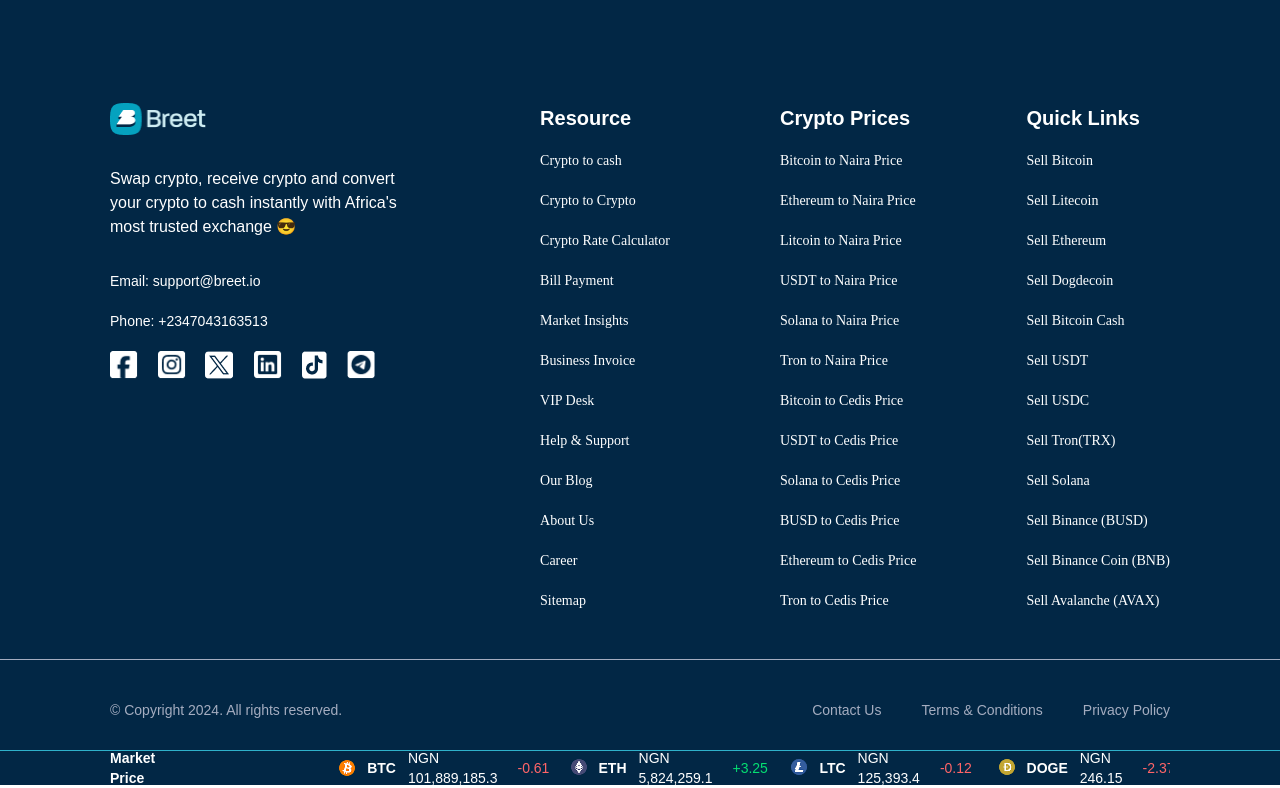
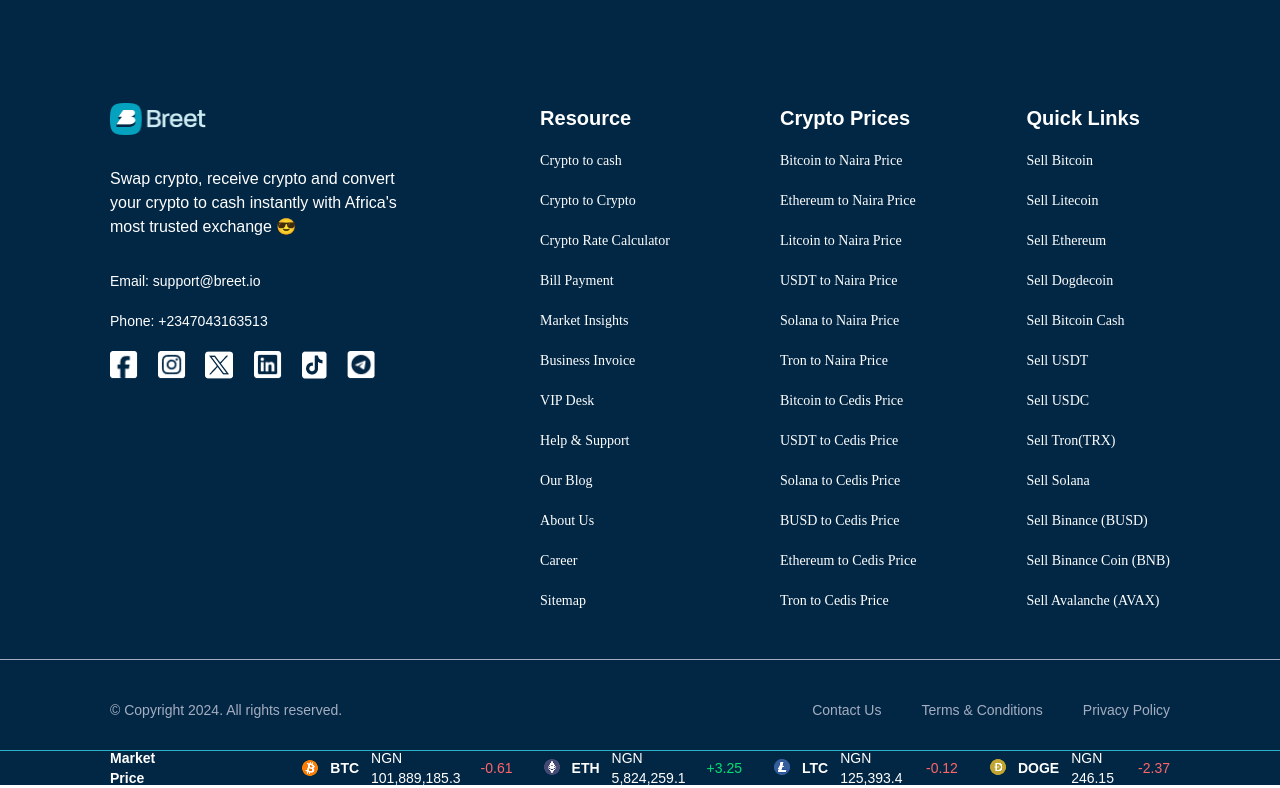
Before and after one commit to Evelynolofin/BreetCares, a React (Vite) app: page / in a window 1280 px wide. Shown: the part 6040-6828 px from the top of the page. Built offline with nearby package versions, Linux system fonts and the light colour scheme.

Commit message:
new commit

```diff
--- a/src/static/Footer.tsx
+++ b/src/static/Footer.tsx
@@ -156,7 +156,7 @@
             </div>
         </section>
 
-        <section className="bg-[#022745] text-white text-sm h-[35px] flex items-center gap-40 px-[110px] py-4 border-t border-[#2FB1CA]
+        <section className="bg-[#022745] text-white text-sm h-[35px] flex items-center gap-30 px-[110px] py-4 border-t border-[#2FB1CA]
         max-md:py-5 max-md:gap-20">
             <div>
                 <span className="font-semibold max-md:font-medium max-md:text-[10px]">Market Price</span>
```
